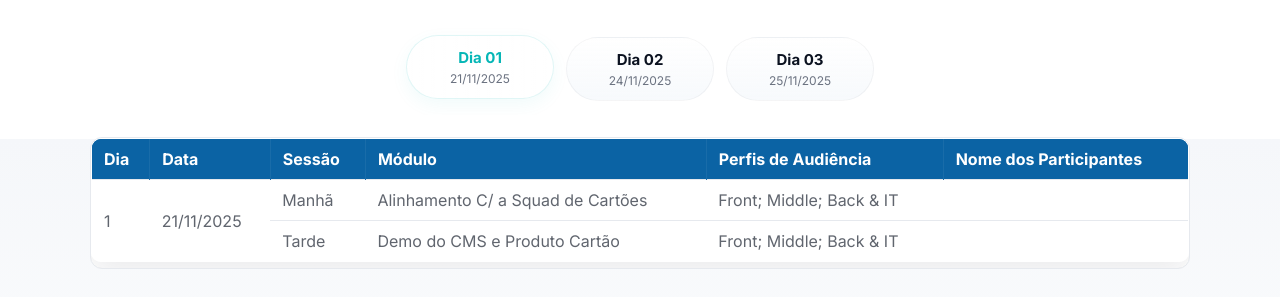
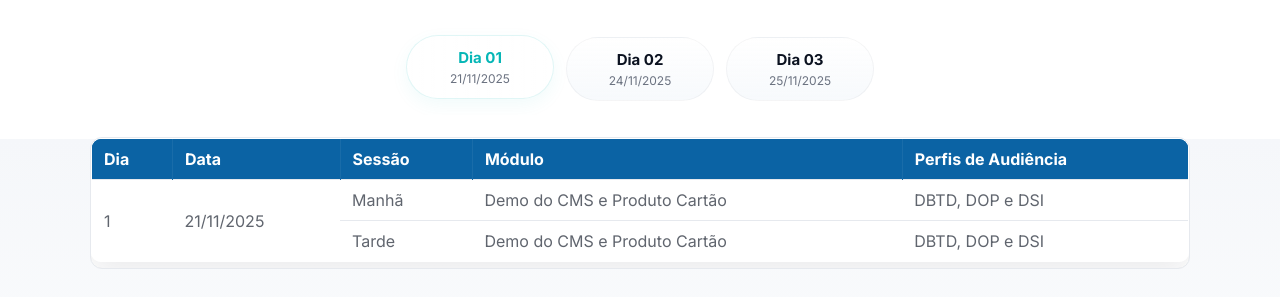
Before and after one commit to MarcioDev2000/cartao, a plain HTML site: page index.html in a window 1280 px wide. Shown: the part 661-958 px from the top of the page. Drawn offline with Linux system fonts and the light colour scheme.

Commit message:
DBTD, DOP e DSI

```diff
--- a/index.html
+++ b/index.html
@@ -327,7 +327,6 @@
               <th style="padding:10px 12px;border-right:1px solid rgba(255,255,255,0.06)">Sessão</th>
               <th style="padding:10px 12px;border-right:1px solid rgba(255,255,255,0.06)">Módulo</th>
               <th style="padding:10px 12px;border-right:1px solid rgba(255,255,255,0.06)">Perfis de Audiência</th>
-              <th style="padding:10px 12px;">Nome dos Participantes</th>
             </tr>
           </thead>
           <tbody data-day="1">
@@ -335,15 +334,13 @@
               <td data-label="Dia" rowspan="2" style="padding:10px 12px;border-top:1px solid var(--border);vertical-align:middle">1</td>
               <td data-label="Data" rowspan="2" style="padding:10px 12px;border-top:1px solid var(--border);vertical-align:middle">21/11/2025</td>
               <td data-label="Sessão" style="padding:10px 12px;border-top:1px solid var(--border);">Manhã</td>
-              <td data-label="Módulo" style="padding:10px 12px;border-top:1px solid var(--border);">Alinhamento C/ a Squad de Cartões</td>
-              <td data-label="Perfis de Audiência" style="padding:10px 12px;border-top:1px solid var(--border);">Front; Middle; Back &amp; IT</td>
-              <td data-label="Nome dos Participantes" style="padding:10px 12px;border-top:1px solid var(--border);"></td>
+              <td data-label="Módulo" style="padding:10px 12px;border-top:1px solid var(--border);">Demo do CMS e Produto Cartão</td>
+              <td data-label="Perfis de Audiência" style="padding:10px 12px;border-top:1px solid var(--border);">DBTD, DOP e DSI</td>
             </tr>
             <tr>
               <td data-label="Sessão" style="padding:10px 12px;border-top:1px solid var(--border);">Tarde</td>
               <td data-label="Módulo" style="padding:10px 12px;border-top:1px solid var(--border);">Demo do CMS e Produto Cartão</td>
-              <td data-label="Perfis de Audiência" style="padding:10px 12px;border-top:1px solid var(--border);">Front; Middle; Back &amp; IT</td>
-              <td data-label="Nome dos Participantes" style="padding:10px 12px;border-top:1px solid var(--border);"></td>
+              <td data-label="Perfis de Audiência" style="padding:10px 12px;border-top:1px solid var(--border);">DBTD, DOP e DSI</td>
             </tr>
           </tbody>
           <tbody data-day="2">
@@ -352,14 +349,12 @@
               <td data-label="Data" rowspan="2" style="padding:10px 12px;border-top:1px solid var(--border);vertical-align:middle">24/11/2025</td>
               <td data-label="Sessão" style="padding:10px 12px;border-top:1px solid var(--border);">Manhã</td>
               <td data-label="Módulo" style="padding:10px 12px;border-top:1px solid var(--border);">Emissão e Remessas – Cartões Não Personalizados</td>
-              <td data-label="Perfis de Audiência" style="padding:10px 12px;border-top:1px solid var(--border);">Front; Middle &amp; Back</td>
-              <td data-label="Nome dos Participantes" style="padding:10px 12px;border-top:1px solid var(--border);"></td>
+              <td data-label="Perfis de Audiência" style="padding:10px 12px;border-top:1px solid var(--border);">DBTD, DOP e DSI</td>
             </tr>
             <tr>
               <td data-label="Sessão" style="padding:10px 12px;border-top:1px solid var(--border);">Tarde</td>
               <td data-label="Módulo" style="padding:10px 12px;border-top:1px solid var(--border);">Emissão e Remessas – Cartões Personalizados</td>
-              <td data-label="Perfis de Audiência" style="padding:10px 12px;border-top:1px solid var(--border);">Front; Middle &amp; Back</td>
-              <td data-label="Nome dos Participantes" style="padding:10px 12px;border-top:1px solid var(--border);"></td>
+              <td data-label="Perfis de Audiência" style="padding:10px 12px;border-top:1px solid var(--border);">DBTD, DOP e DSI</td>
             </tr>
           </tbody>
           <tbody data-day="3">
@@ -368,13 +363,13 @@
               <td data-label="Data" rowspan="2" style="padding:10px 12px;border-top:1px solid var(--border);vertical-align:middle">25/11/2025</td>
               <td data-label="Sessão" style="padding:10px 12px;border-top:1px solid var(--border);">Manhã</td>
               <td data-label="Módulo" style="padding:10px 12px;border-top:1px solid var(--border);">Gestão de Ciclo de Vida</td>
-              <td data-label="Perfis de Audiência" style="padding:10px 12px;border-top:1px solid var(--border);">Front; Middle; Back &amp; IT</td>
+              <td data-label="Perfis de Audiência" style="padding:10px 12px;border-top:1px solid var(--border);">DBTD, DOP e DSI</td>
               <td data-label="Nome dos Participantes" style="padding:10px 12px;border-top:1px solid var(--border);"></td>
             </tr>
             <tr>
               <td data-label="Sessão" style="padding:10px 12px;border-top:1px solid var(--border);">Tarde</td>
               <td data-label="Módulo" style="padding:10px 12px;border-top:1px solid var(--border);">Registos de Ficheiros</td>
-              <td data-label="Perfis de Audiência" style="padding:10px 12px;border-top:1px solid var(--border);">Front; Back &amp; IT</td>
+              <td data-label="Perfis de Audiência" style="padding:10px 12px;border-top:1px solid var(--border);">DBTD, DOP e DSI</td>
               <td data-label="Nome dos Participantes" style="padding:10px 12px;border-top:1px solid var(--border);"></td>
             </tr>
           </tbody>
```
